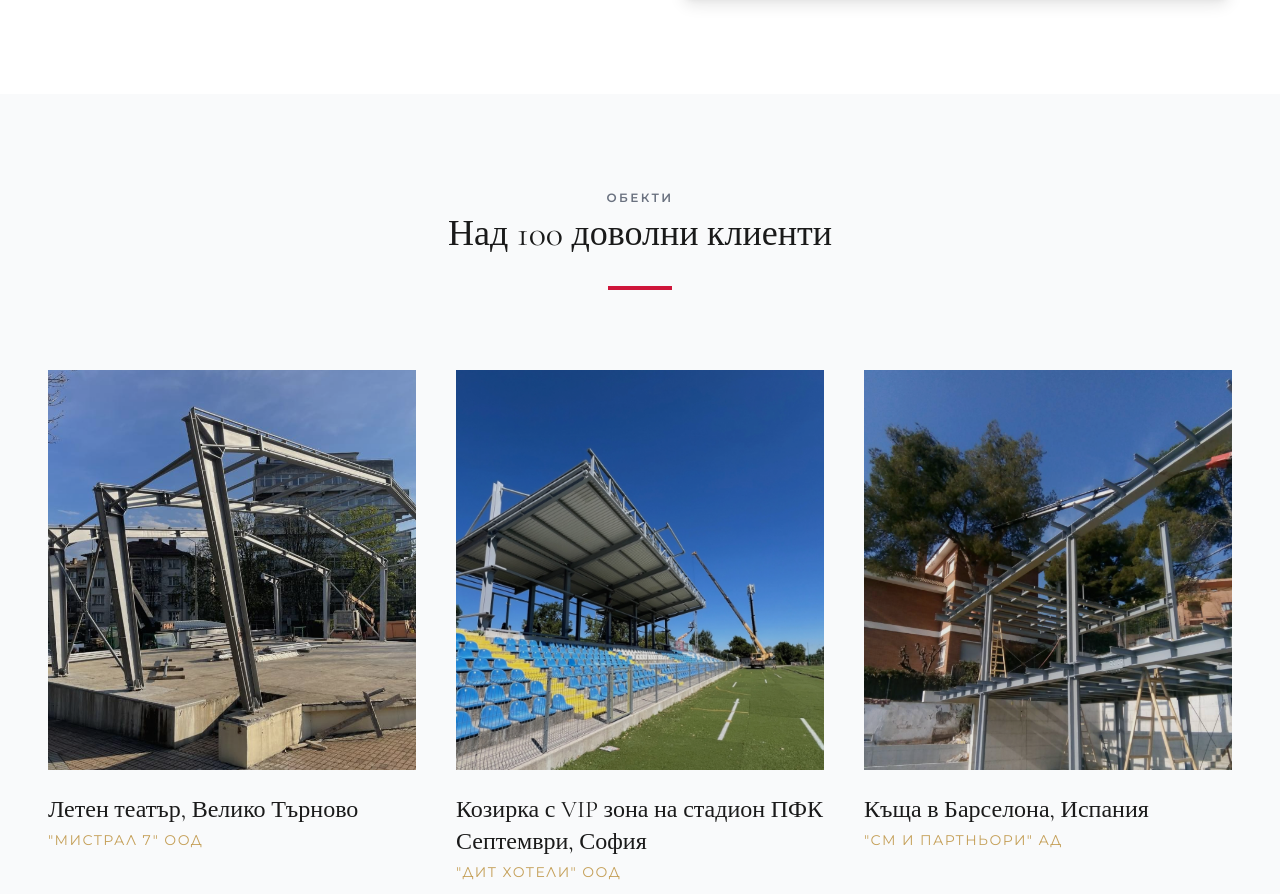
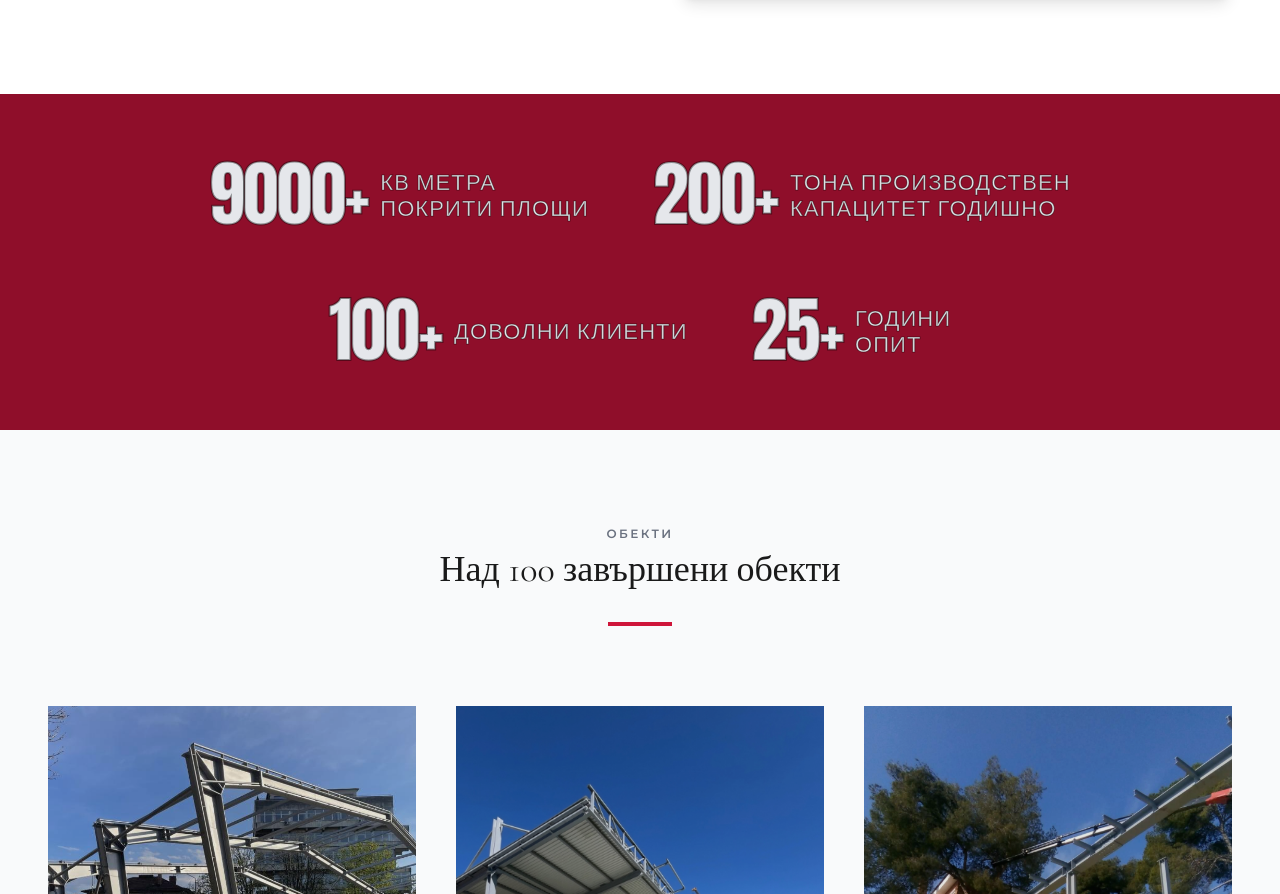
Before and after one commit to raykov16/raykov16.github.io, a React (Vite) app: page / in a window 1280 px wide. Shown: the part 3260-4154 px from the top of the page. Built offline with nearby package versions, Linux system fonts and the light colour scheme.

Commit message:
add line

```diff
--- a/App.tsx
+++ b/App.tsx
@@ -4,6 +4,7 @@ import { Navbar } from './components/Navbar';
 import { Hero } from './components/Hero';
 
 import { Services } from './components/Services';
+import { Milestones } from './components/Milestones';
 import { Constructions } from './components/Constructions';
 import { Certificates } from './components/Certificates';
 import { Contact } from './components/Contact';
@@ -77,6 +78,7 @@ function App() {
           <Hero />
 
           <Services />
+          <Milestones />
           <Constructions />
           <Certificates />
         </main>
--- /dev/null
+++ b/components/Milestones.tsx
@@ -0,0 +1,93 @@
+import React, { useState, useEffect, useRef } from 'react';
+import { useLanguage } from '../LanguageContext';
+
+const AnimatedNumber: React.FC<{ value: string }> = ({ value }) => {
+  const numericMatch = value.match(/(\d+)/);
+  const targetNumber = numericMatch ? parseInt(numericMatch[0], 10) : 0;
+  const suffix = value.replace(targetNumber.toString(), '');
+
+  const [count, setCount] = useState(0);
+  const ref = useRef<HTMLDivElement>(null);
+  const [isVisible, setIsVisible] = useState(false);
+
+  useEffect(() => {
+    const observer = new IntersectionObserver(
+      ([entry]) => {
+        if (entry.isIntersecting) {
+          setIsVisible(true);
+          observer.disconnect();
+        }
+      },
+      { threshold: 0.5 }
+    );
+
+    if (ref.current) {
+      observer.observe(ref.current);
+    }
+
+    return () => observer.disconnect();
+  }, []);
+
+  useEffect(() => {
+    if (!isVisible || targetNumber === 0) {
+      if (targetNumber === 0) setCount(0);
+      return;
+    }
+
+    let startTimestamp: number | null = null;
+    const duration = 1000; // 1.5 seconds animation
+
+    const step = (timestamp: number) => {
+      if (!startTimestamp) startTimestamp = timestamp;
+      const progress = Math.min((timestamp - startTimestamp) / duration, 1);
+
+      // easeOutExpo function for smooth deceleration
+      const easeOut = progress === 1 ? 1 : 1 - Math.pow(2, -10 * progress);
+
+      setCount(Math.floor(easeOut * targetNumber));
+
+      if (progress < 1) {
+        window.requestAnimationFrame(step);
+      } else {
+        setCount(targetNumber);
+      }
+    };
+
+    window.requestAnimationFrame(step);
+  }, [isVisible, targetNumber]);
+
+  return (
+    <div ref={ref}>
+      {targetNumber > 0 ? count : value}{targetNumber > 0 ? suffix : ''}
+    </div>
+  );
+};
+
+export const Milestones: React.FC = () => {
+  const { t } = useLanguage();
+
+  return (
+    <section className="bg-[#8F0E2A] w-full py-12 md:py-16">
+      <div className="container mx-auto px-4 flex flex-col md:flex-row flex-wrap justify-center items-center gap-8 md:gap-12 lg:gap-16">
+        {t.milestones.items.map((item, index) => (
+          <div key={index} className="flex flex-row items-center gap-2 md:gap-3 text-gray-200">
+            <div
+              className="text-6xl md:text-7xl tracking-tight leading-none"
+              style={{ fontFamily: "'Impact', 'Arial Black', sans-serif", WebkitTextStroke: "2px rgba(0,0,0,0.4)" }}
+            >
+              <AnimatedNumber value={item.number} />
+            </div>
+            <div
+              className="text-[19px] md:text-[22px] uppercase leading-none flex flex-col justify-center gap-1 tracking-wider"
+              style={{ fontFamily: "'Impact', 'Arial Black', sans-serif", WebkitTextStroke: "1px rgba(0,0,0,0.4)" }}
+            >
+              {item.text.split('\n').map((line, i) => (
+                <span key={i}>{line}</span>
+              ))}
+            </div>
+          </div>
+        ))}
+      </div>
+    </section>
+  );
+};
--- a/translations.ts
+++ b/translations.ts
@@ -62,6 +62,13 @@ export interface Translations {
     copyright: string;
     privacyPolicy: string;
     termsOfUse: string;
+  };
+  // Milestones
+  milestones: {
+    items: {
+      number: string;
+      text: string;
+    }[];
   };
 }
 
@@ -136,7 +143,7 @@ export const translations: Record<Language, Translations> = {
     },
     constructions: {
       sectionLabel: 'Обекти',
-      sectionTitle: 'Над 100 доволни клиенти',
+      sectionTitle: 'Над 100 завършени обекти',
       showMore: 'Разгледай още обекти',
       showLess: 'Скрий обектите',
       items: [
@@ -192,6 +199,14 @@ export const translations: Record<Language, Translations> = {
       copyright: `© ${new Date().getFullYear()} METALSTROY. Всички права запазени.`,
       privacyPolicy: 'Политика за поверителност',
       termsOfUse: 'Условия за ползване',
+    },
+    milestones: {
+      items: [
+        { number: '9000+', text: 'КВ МЕТРА\nПОКРИТИ ПЛОЩИ' },
+        { number: '200+', text: 'ТОНА ПРОИЗВОДСТВЕН\nКАПАЦИТЕТ ГОДИШНО' },
+        { number: '100+', text: 'ДОВОЛНИ КЛИЕНТИ' },
+        { number: '25+', text: 'ГОДИНИ\nОПИТ' },
+      ],
     },
   },
   en: {
@@ -264,7 +279,7 @@ export const translations: Record<Language, Translations> = {
     },
     constructions: {
       sectionLabel: 'Constructions',
-      sectionTitle: 'Over 100 happy clients',
+      sectionTitle: 'Over 100 finished constructions',
       showMore: 'View more constructions',
       showLess: 'Hide constructions',
       items: [
@@ -321,5 +336,13 @@ export const translations: Record<Language, Translations> = {
       privacyPolicy: 'Privacy Policy',
       termsOfUse: 'Terms of Use',
     },
+    milestones: {
+      items: [
+        { number: '9000+', text: 'SQ METERS\nCOVERED AREA' },
+        { number: '200+', text: 'TONS OF PRODUCTION\nCAPACITY PER YEAR' },
+        { number: '100+', text: 'HAPPY CLIENTS' },
+        { number: '25+', text: 'YEARS\nEXPERIENCE' },
+      ],
+    },
   },
 };
```
